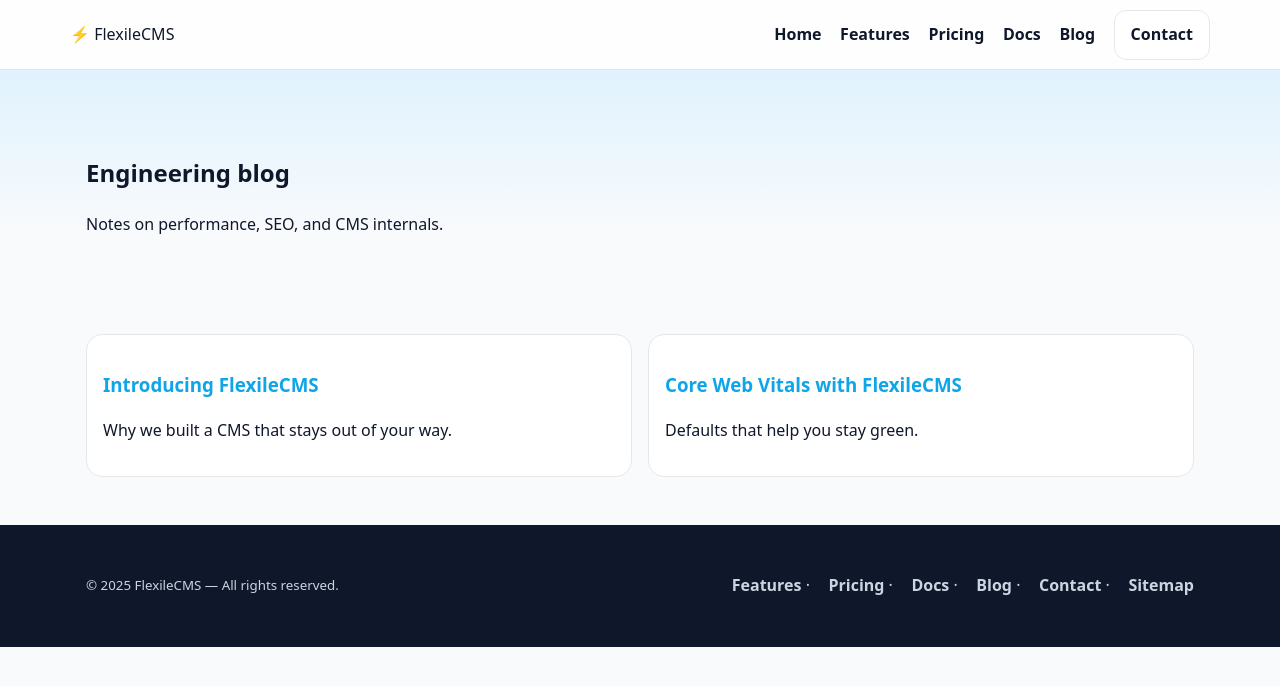
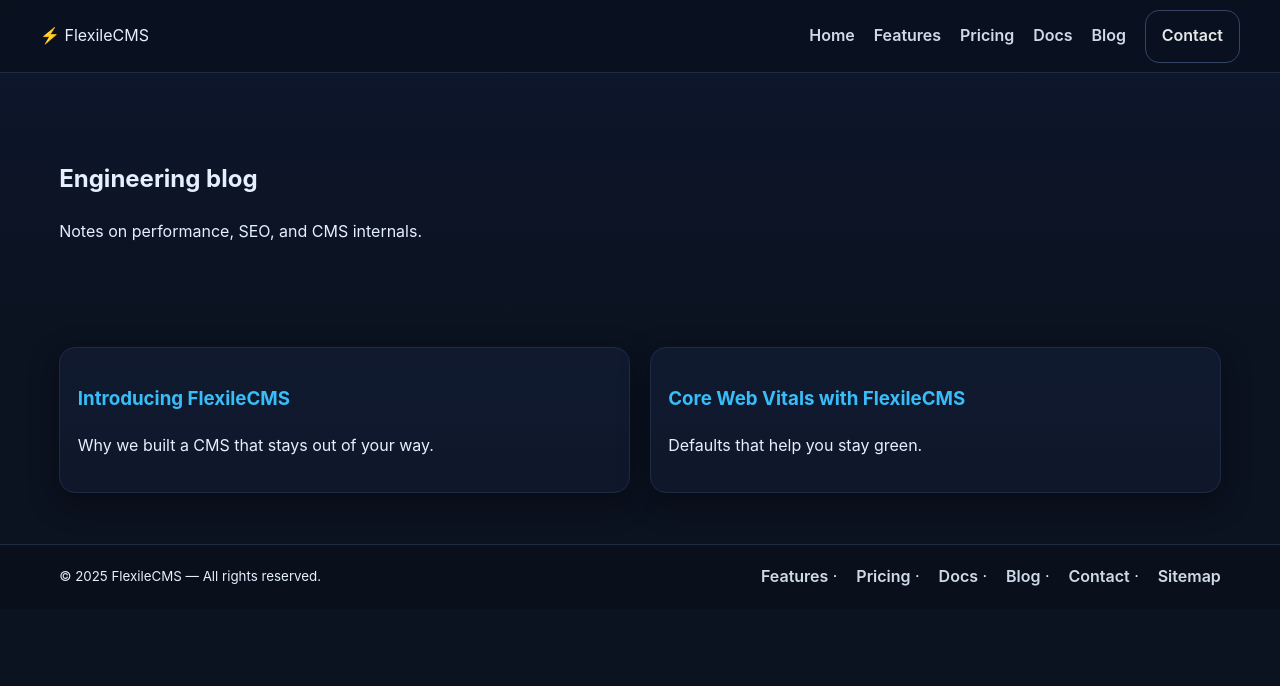
Before and after one commit to JOLTER85/flexilecms.com, a plain HTML site: page blogindex.html.html in a window 1280 px wide. Drawn offline with Linux system fonts and the light colour scheme.

Commit message:
Add files via upload

```diff
--- a/blogindex.html.html
+++ b/blogindex.html.html
@@ -1,12 +1,13 @@
 <!doctype html>
 <html lang="en" dir="ltr">
 <head>
-  <title>FlexileCMS Blog</title>
-  <meta name="description" content="Performance and SEO posts."/>
-  <link rel="canonical" href="https://flexilecms.com/"/>
   <meta charset="utf-8"/>
   <meta name="viewport" content="width=device-width, initial-scale=1"/>
+  <title>Blog — FlexileCMS</title>
+  <meta name="description" content="Performance and SEO posts."/>
+  <link rel="canonical" href="https://flexilecms.com/blog/"/>
   <link rel="icon" href="/assets/favicon.png" type="image/png"/>
+
   <!-- Google Tag Manager -->
   <script>(function(w,d,s,l,i){w[l]=w[l]||[];w[l].push({'gtm.start':new Date().getTime(),event:'gtm.js'});
   var f=d.getElementsByTagName(s)[0],j=d.createElement(s),dl=l!='dataLayer'?'&l='+l:'';j.async=true;
@@ -14,20 +15,22 @@
   })(window,document,'script','dataLayer','GTM-MQLPR8WC');</script>
   <!-- End Google Tag Manager -->
   <style>
-    :root{--fg:#0f172a;--muted:#64748b;--bg:#f8fafc;--card:#fff;--line:#e5e7eb;--accent:#0ea5e9}
-    *{box-sizing:border-box}html,body{margin:0}body{font-family:system-ui,Segoe UI,Roboto,Arial,sans-serif;background:var(--bg);color:var(--fg);line-height:1.6}
-    a{color:var(--accent);text-decoration:none}a:hover{text-decoration:underline}
-    .container{max-width:1140px;margin:auto;padding:1rem}
-    header{position:sticky;top:0;background:#ffffffcc;backdrop-filter:saturate(180%) blur(8px);border-bottom:1px solid var(--line);z-index:10}
-    .nav{display:flex;align-items:center;justify-content:space-between;padding:.6rem 0;gap:.75rem}
-    nav a{color:var(--fg);font-weight:600;margin-left:.9rem}
-    .btn{display:inline-block;background:var(--fg);color:#fff;padding:.7rem 1rem;border-radius:12px;border:1px solid #0001}
-    .btn.outline{background:#fff;color:var(--fg);border:1px solid var(--line)}
-    .hero{background:linear-gradient(180deg,#e0f2fe 0,transparent 65%);padding:3rem 0}
-    .grid{display:grid;gap:1rem}.cards{grid-template-columns:repeat(auto-fit,minmax(260px,1fr))}
-    .card{background:var(--card);border:1px solid var(--line);border-radius:16px;padding:1rem}
-    footer{background:#0f172a;color:#cbd5e1;padding:2rem 0;margin-top:2rem}footer a{color:#cbd5e1}
+    :root{--bg:#0b1220;--card:#0f172a;--fg:#e5f0ff;--muted:#90a4c3;--line:#1f2a44;--brand:#22c55e;--brand2:#38bdf8}
+    *{box-sizing:border-box}html,body{margin:0}body{font-family:Inter,system-ui,Segoe UI,Roboto,Arial,sans-serif;background:#0b1220;color:var(--fg);line-height:1.6}
+    a{color:var(--brand2);text-decoration:none}a:hover{text-decoration:underline}
+    .container{max-width:1200px;margin:auto;padding:1.2rem}
+    header{position:sticky;top:0;background:#0b1220e6;backdrop-filter:saturate(180%) blur(10px);border-bottom:1px solid var(--line);z-index:20}
+    .nav{display:flex;align-items:center;justify-content:space-between;gap:1rem;padding:.6rem 0}
+    nav a{color:var(--fg);font-weight:600;margin-left:.9rem;opacity:.9}nav a:hover{opacity:1}
+    .btn{display:inline-block;border-radius:14px;padding:.8rem 1rem;border:1px solid #3b4a6b;color:#fff}
+    .btn.primary{background:linear-gradient(135deg,var(--brand),#16a34a);color:#041018;border:none}
+    .hero{padding:3rem 0;background:linear-gradient(180deg,#0d162b,#0b1220)}
+    .card{background:linear-gradient(180deg,#101a2f,#0f172a);border:1px solid var(--line);border-radius:16px;padding:1.1rem;box-shadow:0 10px 30px rgba(0,0,0,.35)}
+    .grid{display:grid;gap:1.2rem}
+    .cards{grid-template-columns:repeat(auto-fit,minmax(260px,1fr))}
+    footer{background:#0a0f1c;border-top:1px solid var(--line);margin-top:2rem}
   </style>
+
 </head>
 <body>
   <noscript><iframe src="https://www.googletagmanager.com/ns.html?id=GTM-MQLPR8WC" height="0" width="0" style="display:none;visibility:hidden"></iframe></noscript>
@@ -36,25 +39,24 @@
       <div class="brand">⚡ FlexileCMS</div>
       <nav>
         <a href="/">Home</a>
-        <a href="/features">Features</a>
-        <a href="/pricing">Pricing</a>
-        <a href="/docs">Docs</a>
-        <a href="/blog">Blog</a>
-        <a href="/contact" class="btn outline">Contact</a>
+        <a href="/features/">Features</a>
+        <a href="/pricing/">Pricing</a>
+        <a href="/docs/">Docs</a>
+        <a href="/blog/">Blog</a>
+        <a href="/contact/" class="btn">Contact</a>
       </nav>
     </div>
   </header>
-  <section class="hero"><div class="container"><h1>Engineering blog</h1>
-<p class="muted">Notes on performance, SEO, and CMS internals.</p></div></section>
+  <section class="hero"><div class="container"><h1>Engineering blog</h1><p>Notes on performance, SEO, and CMS internals.</p></div></section>
 <section><div class="container grid cards">
-<article class="card"><h3><a href="/blog/introducing-flexilecms">Introducing FlexileCMS</a></h3><p class="muted">Why we built a CMS that stays out of your way.</p></article>
-<article class="card"><h3><a href="/blog/core-web-vitals-with-flexilecms">Core Web Vitals with FlexileCMS</a></h3><p class="muted">Defaults that help you stay green.</p></article>
+  <div class="card"><h3><a href="/blog/introducing-flexilecms/">Introducing FlexileCMS</a></h3><p>Why we built a CMS that stays out of your way.</p></div>
+  <div class="card"><h3><a href="/blog/core-web-vitals-with-flexilecms/">Core Web Vitals with FlexileCMS</a></h3><p>Defaults that help you stay green.</p></div>
 </div></section>
   <footer>
     <div class="container" style="display:flex;flex-wrap:wrap;gap:1rem;align-items:center;justify-content:space-between">
       <small>© <span id="y"></span> FlexileCMS — All rights reserved.</small>
       <nav>
-        <a href="/features">Features</a> · <a href="/pricing">Pricing</a> · <a href="/docs">Docs</a> · <a href="/blog">Blog</a> · <a href="/contact">Contact</a> · <a href="/sitemap.xml">Sitemap</a>
+        <a href="/features/">Features</a> · <a href="/pricing/">Pricing</a> · <a href="/docs/">Docs</a> · <a href="/blog/">Blog</a> · <a href="/contact/">Contact</a> · <a href="/sitemap.xml">Sitemap</a>
       </nav>
     </div>
   </footer>
```
Also changed, not shown: contactindex.html.html (+27 -25 lines).
